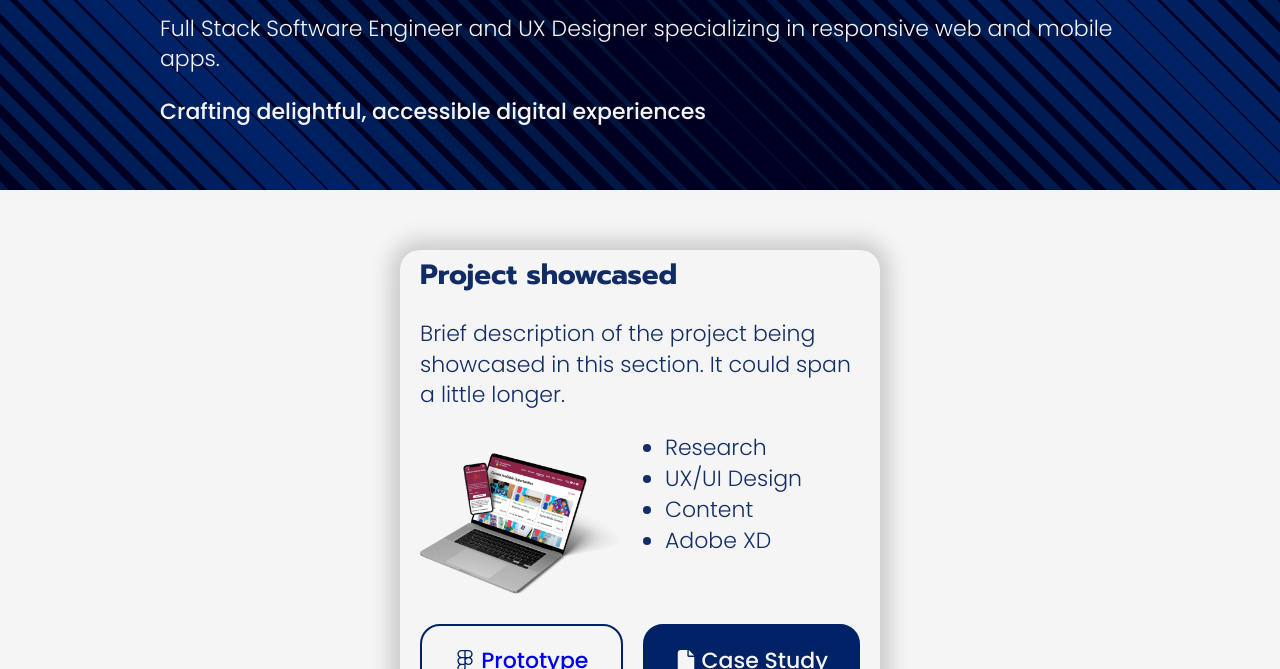
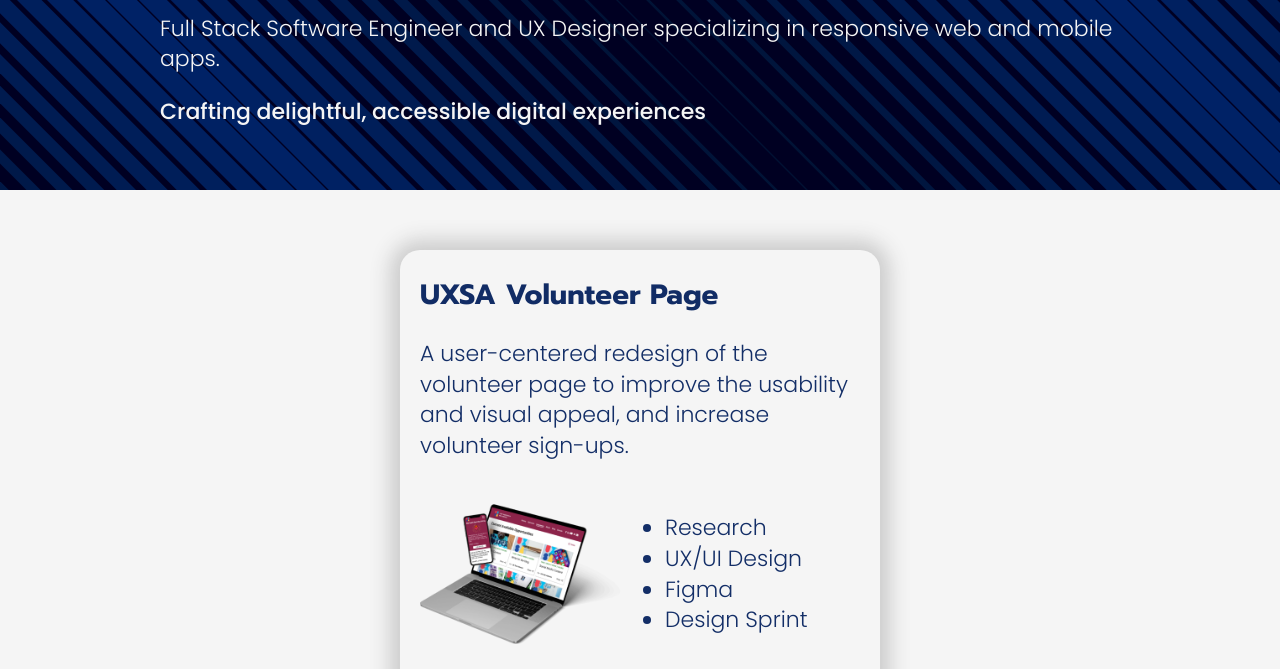
Before and after one commit to DesNDev22/portfolio, a plain HTML site: page index.html in a window 1280 px wide. Shown: the part 202-871 px from the top of the page. Drawn offline with Linux system fonts and the light colour scheme.

Commit message:
Fixed img sizes and layout on cards

```diff
--- a/css/styles.css
+++ b/css/styles.css
@@ -108,6 +108,7 @@
 /* links */
 a {
   text-decoration: none;
+  color: var(--color-primary);
 }
 
 ul {
@@ -268,7 +269,7 @@
   box-shadow: 0 0 2rem 1rem var(--color-shadows);
   max-width: 520px;
   margin: 0 auto;
-  padding: 1rem 2rem;
+  padding: 3rem 2rem 1rem 2rem;
   width: 100%;
 }
 
@@ -278,6 +279,8 @@
 
 .card--grid-cols-2 {
   grid-template-columns: repeat(2, 1fr);
+  align-items: center;
+  /* justify-items: center; */
 }
 
 @media screen and (min-width: 1024px) {
--- a/index.html
+++ b/index.html
@@ -61,26 +61,26 @@
     <div class="container new-section">
       <section class="block">
         <article class="card">
-          <h2>Project showcased</h2>
+          <h2>UXSA Volunteer Page</h2>
           <p>
-            Brief description of the project being showcased in this section. It
-            could span a little longer.
+            A user-centered redesign of the volunteer page to improve the
+            usability and visual appeal, and increase volunteer sign-ups.
           </p>
           <div class="grid card--grid-cols-2">
-            <img
-              src="images/uxsaCard.png"
-              alt="Description"
-              class="card__img"
-            />
+            <img src="images/uxsa.png" alt="Description" class="card__img" />
             <ul class="list">
               <li>Research</li>
               <li>UX/UI Design</li>
-              <li>Content</li>
-              <li>Adobe XD</li>
+              <!-- <li>Content</li> -->
+              <li>Figma</li>
+              <li>Design Sprint</li>
             </ul>
           </div>
           <div class="grid card--grid-cols-2">
-            <a href="#" class="btn btn--secondary">
+            <a
+              href="https://www.figma.com/proto/cxIPWmmII5FQzaHUGC3I2M/UXSA-Volunteer-Page?page-id=0%3A1&node-id=86-85&starting-point-node-id=86%3A85&scaling=scale-down&mode=design&t=5EZekJqlBgRPnNCH-1"
+              class="btn btn--secondary"
+            >
               <svg class="icon">
                 <use xlink:href="./images/sprite.svg#figma"></use>
               </svg>
```
Also changed, not shown: images/cvt.png (added), images/uxsa.png (added), images/uxsaCard.png (deleted).
